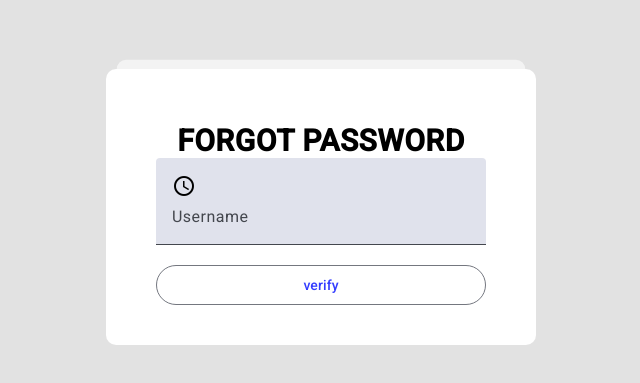
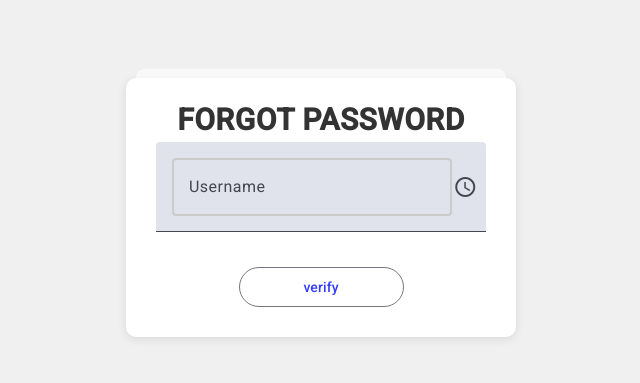
Before and after one commit to AshiYaash/Angular, an Angular app in the folder Angular/: page /forgot in a window 1280 px wide. Shown: the part 193-576 px from the top of the page, without its empty margins (319-959 px from the left). Built offline with nearby package versions, Linux system fonts and the light colour scheme.

Commit message:
sixth commit

```diff
--- a/Angular/src/app/app-routing.module.ts
+++ b/Angular/src/app/app-routing.module.ts
@@ -13,7 +13,6 @@ const routes: Routes = [
   { path: 'forgot', component: ForgotComponent },
   { path: 'header-mobile-view', component:HeaderMobileViewComponent },
   { path: 'header', component: HeaderComponent },
-
 ];
 
 @NgModule({
--- a/Angular/src/app/app.module.ts
+++ b/Angular/src/app/app.module.ts
@@ -19,6 +19,7 @@ import {MatDividerModule} from '@angular/material/divider';
 import { HeaderComponent } from './components/header/header.component';
 
 
+
 @NgModule({
   declarations: [
     AppComponent,
@@ -27,6 +28,7 @@ import { HeaderComponent } from './components/header/header.component';
     ForgotComponent,
     HeaderMobileViewComponent,
     HeaderComponent,
+
   ],
   imports: [
     BrowserModule,
--- a/Angular/src/app/components/forgot/forgot.component.css
+++ b/Angular/src/app/components/forgot/forgot.component.css
@@ -0,0 +1,145 @@
+
+.login-wrapper {
+    height: 100vh; /* Full height to center vertically */
+    display: flex;
+    align-items: center;
+    justify-content: center;
+    background-color: #f0f0f0; /* Light grey background */
+  }
+
+  .box {
+    width: 400px; /* Fixed width for the card */
+    padding: 30px;
+    box-shadow: 0 2px 10px rgba(0,0,0,0.1); /* Subtle shadow for depth */
+  }
+
+  .example-form {
+    width: 100%;
+  }
+
+  .example-full-width {
+    width: 100%;
+    margin-bottom: 15px; /* Space between form fields */
+  }
+
+  .btn-block {
+    width:50%; /* Full-width button */
+    display: block;
+    margin: auto;
+  }
+
+
+
+
+
+
+
+
+
+
+
+  mat-card-title {
+    font-size: 24px;
+    font-weight: bold;
+    color: #333;
+    transition: transform 0.3s ease-in-out, color 0.3s ease-in-out;
+}
+
+/* Animation effect on hover */
+mat-card-title:hover {
+    transform: scale(1.1);
+    color: #007BFF; /* Change to a different color on hover */
+}
+
+/* Optional: Add a shadow effect */
+mat-card-title::after {
+    content: '';
+    display: block;
+    width: 100%;
+    height: 5px;
+    background: linear-gradient(to right, rgba(0,0,0,0.1), rgba(0,0,0,0.3));
+    transition: opacity 0.3s ease-in-out;
+    opacity: 0;
+}
+
+mat-card-title:hover::after {
+    opacity: 1;
+}
+input[matInput] {
+    padding: 15px;
+    font-size: 16px;
+    max-width: 94%;
+    border: 2px solid #ccc;
+    border-radius: 4px;
+    transition: border-color 0.3s ease-in-out, box-shadow 0.3s ease-in-out;
+}
+
+/* Animation effect on focus */
+input[matInput]:focus {
+    border-color: #007BFF; /* Change border color on focus */
+    box-shadow: 0 0 10px rgba(0, 123, 255, 0.5);
+    /* Add a shadow effect */
+    outline: none; /* Remove default outline */
+}
+.example-full-width {
+  width: 100%;
+}
+
+mat-form-field {
+  position: relative;
+}
+
+mat-icon[matSuffix] {
+  padding: 10;
+  margin-left: 7%;
+}
+
+
+
+
+
+.example-full-width {
+  display: flex;
+  width: 100%;
+}
+
+mat-form-field {
+  position: relative;
+}
+
+button[mat-icon-button] {
+  padding: 0;
+  margin-left: 7px;
+}
+
+
+.example-full-width {
+  width: 100%;
+}
+
+mat-form-field {
+
+  position: relative;
+}
+
+.icon-centered-button {
+  display: flex;
+  position: relative;
+  justify-content: center;
+  align-items: center;
+
+  width: 50%;
+
+  padding: 15px 10px;
+  font-size: 16px;
+  font-weight: bold;
+  text-transform: uppercase;
+  border-radius: 4px;
+  transition: background-color 0.3s ease-in-out, transform 0.3s ease-in-out;
+}
+
+.icon-centered-button:hover {
+  background-color: #007BFF; /* Change to your desired color on hover */
+  color: white; /* Change text color on hover */
+  transform: scale(1.05); /* Slightly enlarge the button */
+}
--- a/Angular/src/app/components/forgot/forgot.component.html
+++ b/Angular/src/app/components/forgot/forgot.component.html
@@ -6,7 +6,7 @@
     <form class="example-form"(ngSubmit)="onSubmit()">
           <mat-card-content>
             <mat-form-field class="example-full-width">
-                <mat-icon aria-hidden="false" aria-label="my clock">access_time</mat-icon>
+                <mat-icon aria-hidden="false" aria-label="my clock"matSuffix>access_time</mat-icon>
                 <input matInput placeholder="Username">
             </mat-form-field>
           </mat-card-content>
--- a/Angular/src/app/components/header/header.component.css
+++ b/Angular/src/app/components/header/header.component.css
@@ -0,0 +1,4 @@
+.row-reverse{
+    margin: 0;
+    padding: 15%;
+}
--- a/Angular/src/app/components/header/header.component.html
+++ b/Angular/src/app/components/header/header.component.html
@@ -9,10 +9,8 @@
 
                 <div class="example-flex-container"fxFlex="30">
                   <div class="example-button-container">
-            <button mat-mini-fab disabled aria-label="Example icon button with a home icon">
+            <button mat-mini-fab aria-activedescendant="Example icon button with a home icon">
                 <mat-icon>home</mat-icon>
               </button>
 
-
-
         </div>
--- a/Angular/src/app/components/log-in/log-in.component.html
+++ b/Angular/src/app/components/log-in/log-in.component.html
@@ -21,7 +21,8 @@
           <button mat-stroked-button color="accent" (click)="login()"class="btn-block">Login</button>
 
 
+
           </form>
-            </mat-card>
-
+          <mat-icon>help</mat-icon> <mat-card-content fxLayout="column"fxLayoutAlign="left left"(click)="forgot()">Remember me</mat-card-content>
+        </mat-card>
     </div>
--- a/Angular/src/app/components/log-in/log-in.component.ts
+++ b/Angular/src/app/components/log-in/log-in.component.ts
@@ -8,6 +8,11 @@ import { Router } from '@angular/router';
   styleUrl: './log-in.component.css'
 })
 export class LogInComponent {
+forgot() {
+  console.log(this.form);
+
+  this.router.navigate(['/forgot'])
+}
 
   constructor(
     private router:Router,
--- /dev/null
+++ b/Angular/src/app/components/mobile-header/mobile-header.component.html
@@ -0,0 +1 @@
+<p>mobile-header works!</p>
--- /dev/null
+++ b/package.json
@@ -0,0 +1,5 @@
+{
+  "dependencies": {
+    "ng-otp-input": "^1.9.3"
+  }
+}
```
Also changed, not shown: Angular/src/app/components/mobile-header/mobile-header.component.ts (added, +10 -0 lines), Angular/src/app/components/mobile-header/mobile-header.component.css (added), 2 other files (tests, documents, lock files or other folders).
